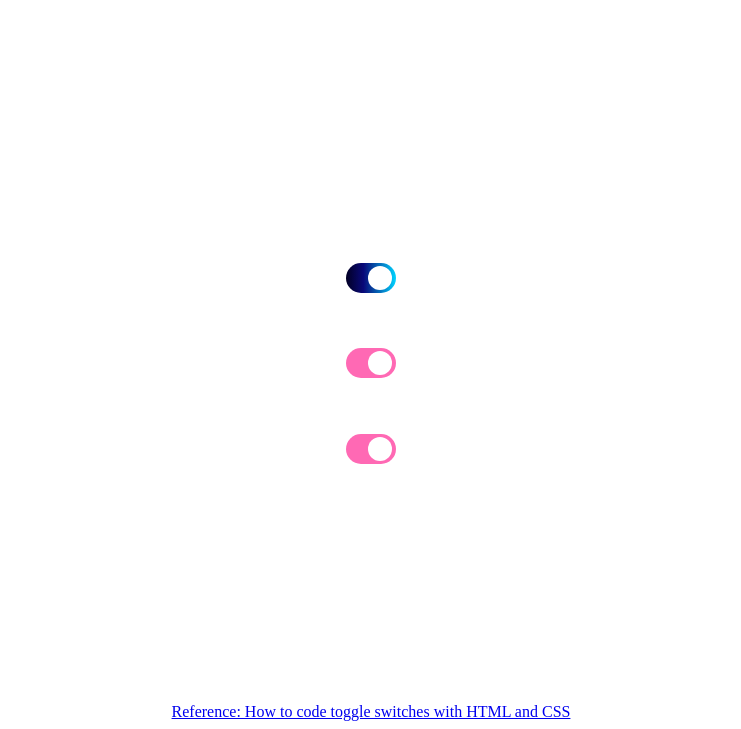
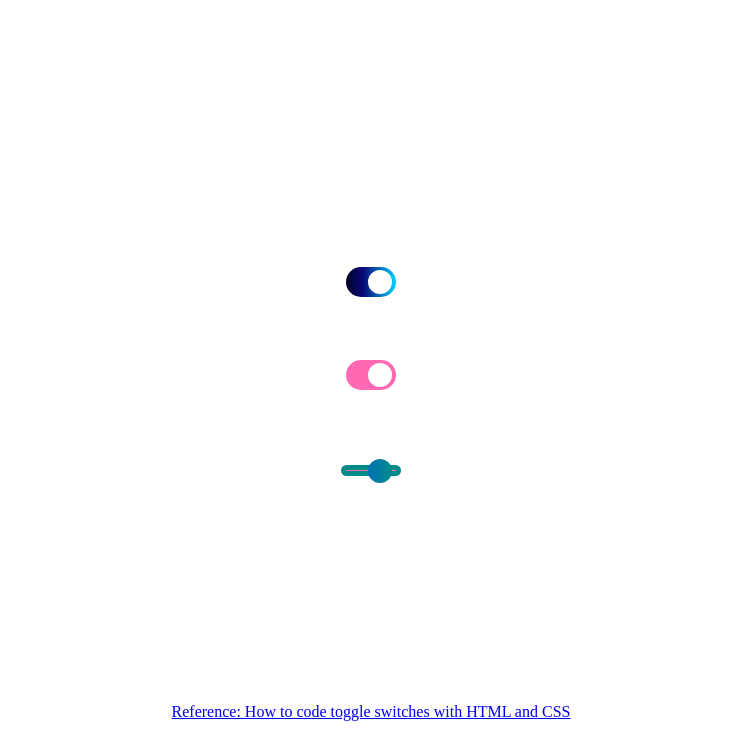
Before and after one commit to yugmani/toggle-switches, a plain HTML site: page index.html in a window 1280 px wide. Shown: the part 87-816 px from the top of the page, without its empty margins (277-1018 px from the left). Drawn offline with Linux system fonts and the light colour scheme.

Commit message:
Line toggle effect

```diff
--- a/index.html
+++ b/index.html
@@ -4,7 +4,22 @@
     <script src="script.js"></script>
     <link rel="stylesheet" type="text/css" href="styles.css" />
     <style>
+      /* LINE-TOGGLE */
+      .line-toggle + label {
+        height: 1px;
+        border: 5px solid darkcyan;
+        top: 12px;
+      }
 
+      .line-toggle + label::after {
+        top: -11px;
+        background-color: darkcyan;
+        background: linear-gradient(90deg, #0072b5, darkcyan);
+      }
+
+      .line-toggle:checked + label::after {
+        transform: translate(-27px);
+      }
     </style>
   </head>
   <body>
```
